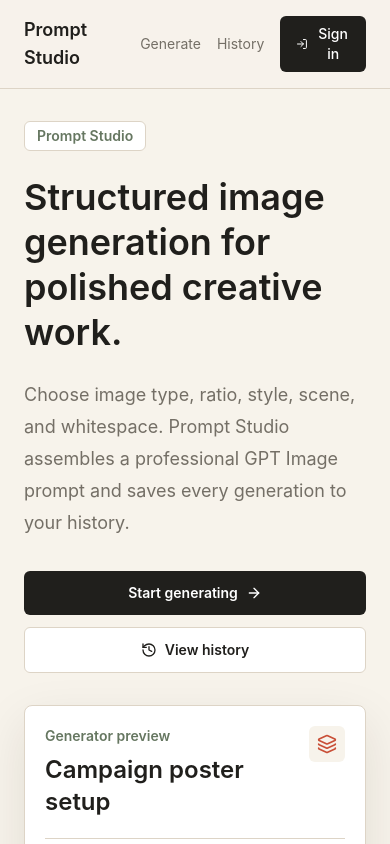
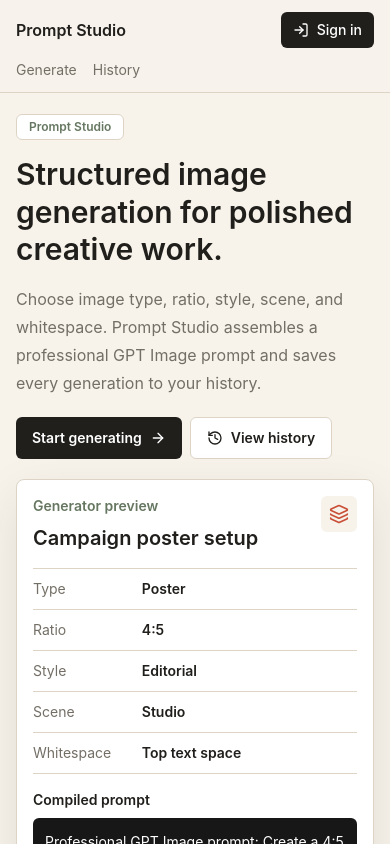
Before and after one commit to Steamed-fish/ImageGen, a Next.js app: page / in a window 390 px wide. Shown: the top 844 px of the page. Built offline with nearby package versions, Linux system fonts and the light colour scheme; no server answers.

Commit message:
fix: improve mobile home and header layout

```diff
--- a/app/page.tsx
+++ b/app/page.tsx
@@ -37,30 +37,30 @@
 export default function HomePage() {
   return (
     <main className="bg-canvas text-ink">
-      <section className="mx-auto grid max-w-6xl items-center gap-8 px-6 py-8 lg:grid-cols-[minmax(0,1fr)_minmax(340px,440px)] lg:py-16">
+      <section className="mx-auto grid max-w-6xl items-center gap-5 px-4 py-5 sm:gap-8 sm:px-6 sm:py-8 lg:grid-cols-[minmax(0,1fr)_minmax(340px,440px)] lg:py-16">
         <div>
-          <p className="inline-flex rounded-md border border-line bg-white px-3 py-1 text-sm font-semibold text-moss">
+          <p className="inline-flex rounded-md border border-line bg-white px-3 py-1 text-xs font-semibold text-moss sm:text-sm">
             Prompt Studio
           </p>
-          <h1 className="mt-6 max-w-3xl text-4xl font-semibold leading-tight">
+          <h1 className="mt-4 max-w-3xl text-3xl font-semibold leading-tight sm:mt-6 sm:text-4xl">
             Structured image generation for polished creative work.
           </h1>
-          <p className="mt-6 max-w-2xl text-lg leading-8 text-muted">
+          <p className="mt-4 max-w-2xl text-base leading-7 text-muted sm:mt-6 sm:text-lg sm:leading-8">
             Choose image type, ratio, style, scene, and whitespace. Prompt
             Studio assembles a professional GPT Image prompt and saves every
             generation to your history.
           </p>
-          <div className="mt-8 flex flex-col gap-3 sm:flex-row">
+          <div className="mt-5 flex flex-wrap gap-2 sm:mt-8 sm:gap-3">
             <Link
               href="/generate"
-              className="inline-flex items-center justify-center gap-2 rounded-md bg-ink px-5 py-3 text-sm font-semibold text-white hover:bg-night"
+              className="inline-flex items-center justify-center gap-2 rounded-md bg-ink px-4 py-2.5 text-sm font-semibold text-white hover:bg-night sm:px-5 sm:py-3"
             >
               Start generating
               <ArrowRight aria-hidden="true" className="h-4 w-4" />
             </Link>
             <Link
               href="/history"
-              className="inline-flex items-center justify-center gap-2 rounded-md border border-line bg-white px-5 py-3 text-sm font-semibold text-ink hover:border-moss hover:text-moss"
+              className="inline-flex items-center justify-center gap-2 rounded-md border border-line bg-white px-4 py-2.5 text-sm font-semibold text-ink hover:border-moss hover:text-moss sm:px-5 sm:py-3"
             >
               <History aria-hidden="true" className="h-4 w-4" />
               View history
@@ -68,11 +68,11 @@
           </div>
         </div>
 
-        <section className="rounded-lg border border-line bg-white p-5 shadow-soft">
-          <div className="flex items-start justify-between gap-4">
+        <section className="rounded-lg border border-line bg-white p-4 shadow-soft sm:p-5">
+          <div className="flex items-start justify-between gap-3 sm:gap-4">
             <div>
               <p className="text-sm font-semibold text-moss">Generator preview</p>
-              <h2 className="mt-2 text-2xl font-semibold text-ink">
+              <h2 className="mt-2 text-xl font-semibold text-ink sm:text-2xl">
                 Campaign poster setup
               </h2>
             </div>
@@ -81,11 +81,11 @@
             </span>
           </div>
 
-          <dl className="mt-5 divide-y divide-line border-y border-line">
+          <dl className="mt-4 divide-y divide-line border-y border-line sm:mt-5">
             {previewRows.map(([label, value]) => (
               <div
                 key={label}
-                className="grid grid-cols-[minmax(90px,0.45fr)_1fr] gap-4 py-3 text-sm"
+                className="grid grid-cols-[minmax(90px,0.45fr)_1fr] gap-3 py-2.5 text-sm sm:gap-4 sm:py-3"
               >
                 <dt className="text-muted">{label}</dt>
                 <dd className="font-semibold text-ink">{value}</dd>
@@ -93,9 +93,9 @@
             ))}
           </dl>
 
-          <div className="mt-5">
+          <div className="mt-4 sm:mt-5">
             <p className="text-sm font-semibold text-ink">Compiled prompt</p>
-            <p className="mt-2 rounded-md bg-night p-4 text-sm leading-6 text-white">
+            <p className="mt-2 rounded-md bg-night p-3 text-sm leading-6 text-white sm:p-4">
               Professional GPT Image prompt: Create a 4:5 editorial poster in a
               clean studio scene, leaving calm top text space for campaign copy
               and polished product lighting.
--- a/components/account-menu.tsx
+++ b/components/account-menu.tsx
@@ -9,12 +9,13 @@
   if (!email) {
     return (
       <form
+        className="shrink-0"
         action={async () => {
           "use server";
           await signInWithGoogle("/generate");
         }}
       >
-        <button className="inline-flex items-center gap-2 rounded-md bg-ink px-4 py-2 text-sm font-medium text-white">
+        <button className="inline-flex shrink-0 items-center gap-2 whitespace-nowrap rounded-md bg-ink px-3 py-2 text-sm font-medium text-white sm:px-4">
           <LogIn className="h-4 w-4" />
           Sign in
         </button>
@@ -23,9 +24,14 @@
   }
 
   return (
-    <form action={signOut} className="inline-flex items-center gap-3">
-      <span className="max-w-48 truncate text-sm text-muted">{email}</span>
-      <button className="inline-flex items-center gap-2 rounded-md border border-line bg-white px-3 py-2 text-sm font-medium text-ink">
+    <form
+      action={signOut}
+      className="flex min-w-0 items-center gap-2 sm:gap-3"
+    >
+      <span className="min-w-0 max-w-20 truncate text-sm text-muted sm:max-w-48">
+        {email}
+      </span>
+      <button className="inline-flex shrink-0 items-center gap-2 whitespace-nowrap rounded-md border border-line bg-white px-3 py-2 text-sm font-medium text-ink">
         <LogOut className="h-4 w-4" />
         Sign out
       </button>
--- a/components/app-header.tsx
+++ b/components/app-header.tsx
@@ -22,18 +22,23 @@
   }
 
   return (
-    <header className="border-b border-line bg-canvas/95 px-6 py-4">
-      <nav className="mx-auto flex max-w-6xl items-center justify-between gap-4">
-        <Link href="/" className="text-lg font-semibold text-ink">
+    <header className="border-b border-line bg-canvas/95 px-4 py-3 sm:px-6 sm:py-4">
+      <nav className="mx-auto flex max-w-6xl flex-wrap items-center gap-x-5 gap-y-3 sm:flex-nowrap">
+        <Link
+          href="/"
+          className="shrink-0 text-base font-semibold text-ink sm:text-lg"
+        >
           Prompt Studio
         </Link>
-        <div className="flex items-center gap-4">
+        <div className="order-last flex w-full items-center gap-4 sm:order-none sm:w-auto">
           <Link href="/generate" className="text-sm text-muted hover:text-ink">
             Generate
           </Link>
           <Link href="/history" className="text-sm text-muted hover:text-ink">
             History
           </Link>
+        </div>
+        <div className="ml-auto flex min-w-0 items-center justify-end gap-2 sm:gap-4">
           <CreditBadge credits={credits} />
           <AccountMenu email={user?.email ?? null} />
         </div>
--- a/components/credit-badge.tsx
+++ b/components/credit-badge.tsx
@@ -4,7 +4,7 @@
   }
 
   return (
-    <span className="rounded border border-line bg-white px-3 py-1 text-sm font-medium text-ink">
+    <span className="inline-flex shrink-0 whitespace-nowrap rounded border border-line bg-white px-2.5 py-1 text-xs font-medium text-ink sm:px-3 sm:text-sm">
       {credits} credits
     </span>
   );
```
Also changed, not shown: 2 other files (tests, documents, lock files or other folders).
